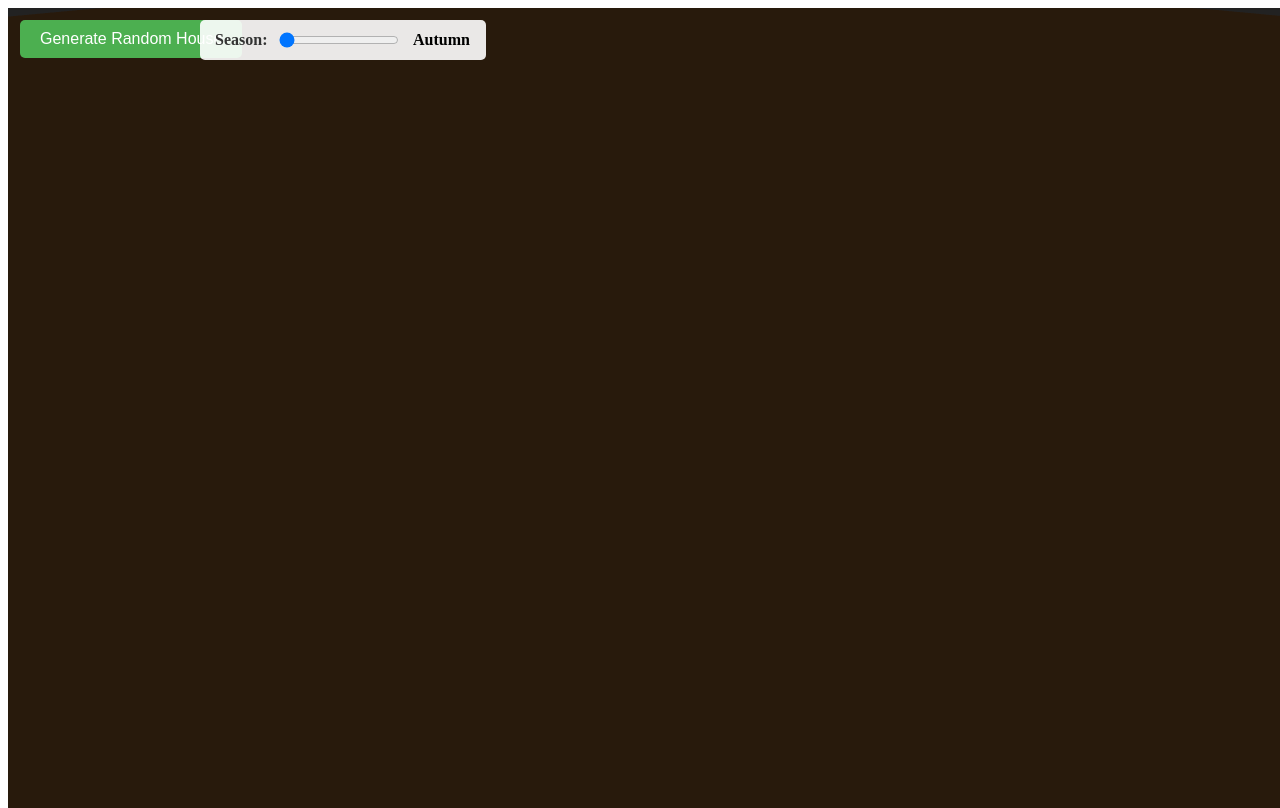
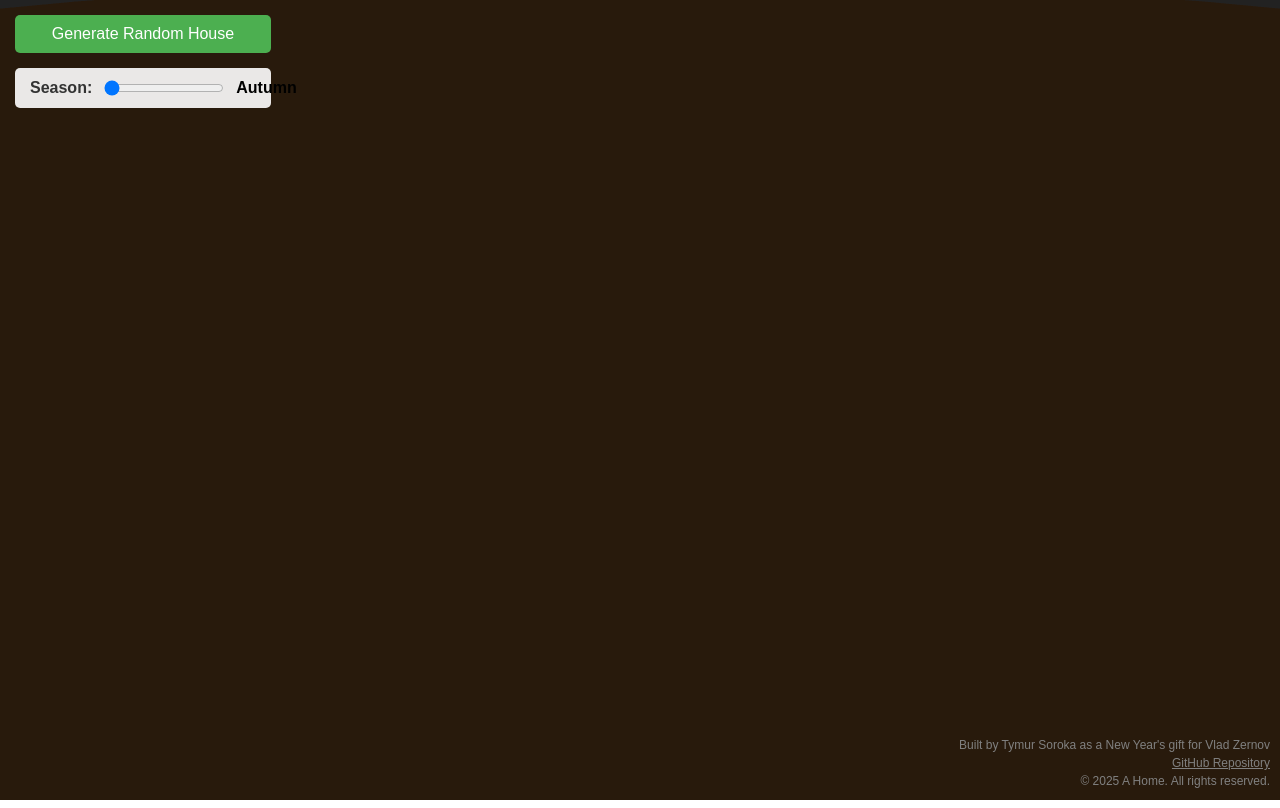
Before and after one commit to timtim40a/AHome, a website built with Vite: page index.html in a window 1280 px wide. Built offline with nearby package versions, Linux system fonts and the light colour scheme; animation ran at ten frames a second.

Commit message:
signature and style adjustments

```diff
--- a/index.html
+++ b/index.html
@@ -3,11 +3,12 @@
     <head>
         <meta charset="UTF-8" />
         <meta name="viewport" content="width=device-width, initial-scale=1.0" />
-        <title>Document</title>
+        <title>A Home</title>
         <link rel="stylesheet" href="styles.css" />
     </head>
     <body>
         <div id="scene-container"></div>
+        <div id="ui-overlay">
             <button id="generate-house-btn">Generate Random House</button>
             <div id="season-controls">
                 <label for="season-slider">Season:</label>
@@ -21,6 +22,12 @@
                 />
                 <span id="season-label">Autumn</span>
             </div>
+        </div>
+        <footer>
+            <p>Built by Tymur Soroka as a New Year's gift for Vlad Zernov</p>
+            <a href="https://github.com/timtim40a/AHome">GitHub Repository</a>
+            <p>© 2025 A Home. All rights reserved.</p>
+        </footer>
     </body>
     <script type="module" src="main.js"></script>
 </html>
--- a/styles.css
+++ b/styles.css
@@ -1,3 +1,9 @@
+body {
+    margin: 0;
+    overflow: hidden;
+    font-family: Arial, sans-serif;
+}
+
 #scene-container {
     /* tell our scene container to take up the full page */
     position: absolute;
@@ -11,10 +17,15 @@
     background-color: skyblue;
 }
 
+#ui-overlay {
+    display: flex;
+    flex-direction: column;
+    max-width: 20vw;
+    gap: 15px;
+    padding: 15px;
+}
+
 #generate-house-btn {
-    position: absolute;
-    top: 20px;
-    left: 20px;
     padding: 10px 20px;
     background-color: #4caf50;
     color: white;
@@ -30,9 +41,6 @@
 }
 
 #season-controls {
-    position: absolute;
-    top: 20px;
-    left: 200px;
     display: flex;
     align-items: center;
     gap: 10px;
@@ -56,3 +64,25 @@
     text-align: center;
     font-weight: bold;
 }
+
+footer {
+    display: flex;
+    position: absolute;
+    bottom: 10px;
+    right: 10px;
+    width: 100%;
+    text-align: right;
+    color: grey;
+    font-size: 12px;
+    z-index: 1000;
+    flex-direction: column;
+    align-items: flex-end;
+    justify-content: space-evenly;
+    max-width: 30vw;
+}
+
+p,
+a {
+    color: grey;
+    margin: 2px 0;
+}
```
Lines whose indentation alone changed are shown as unchanged.
